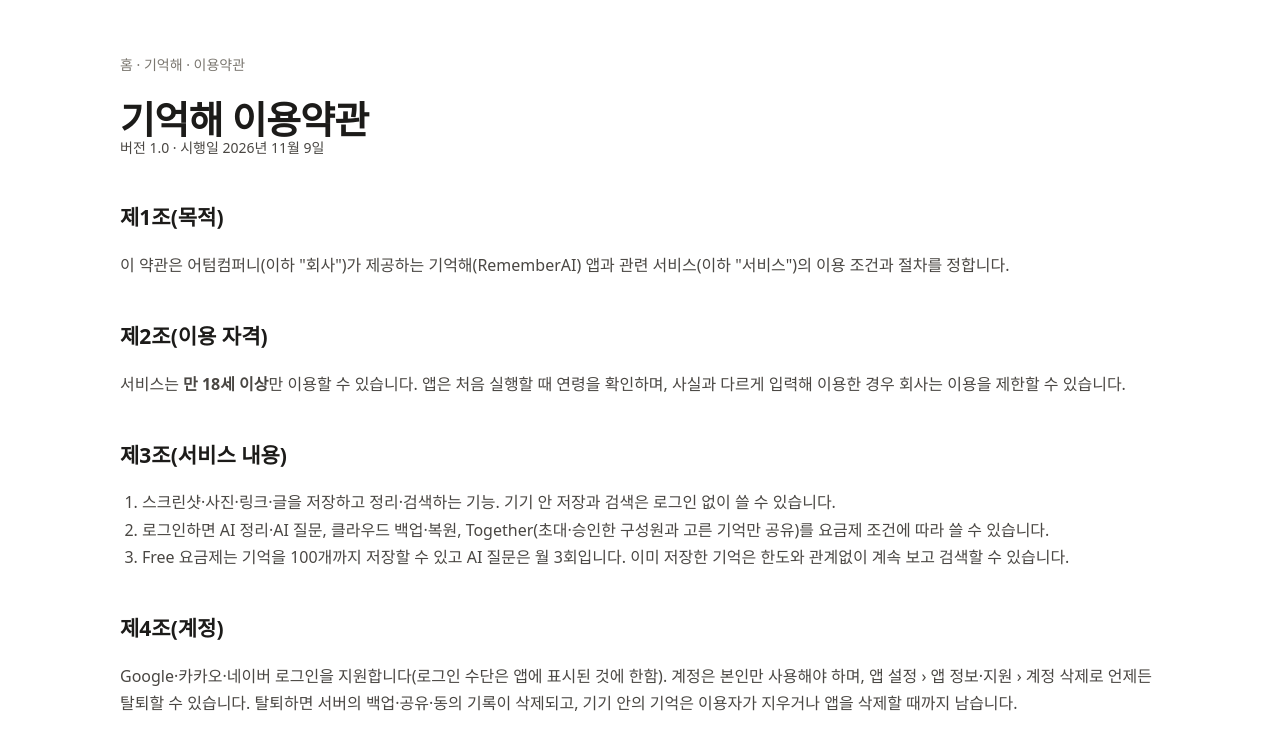
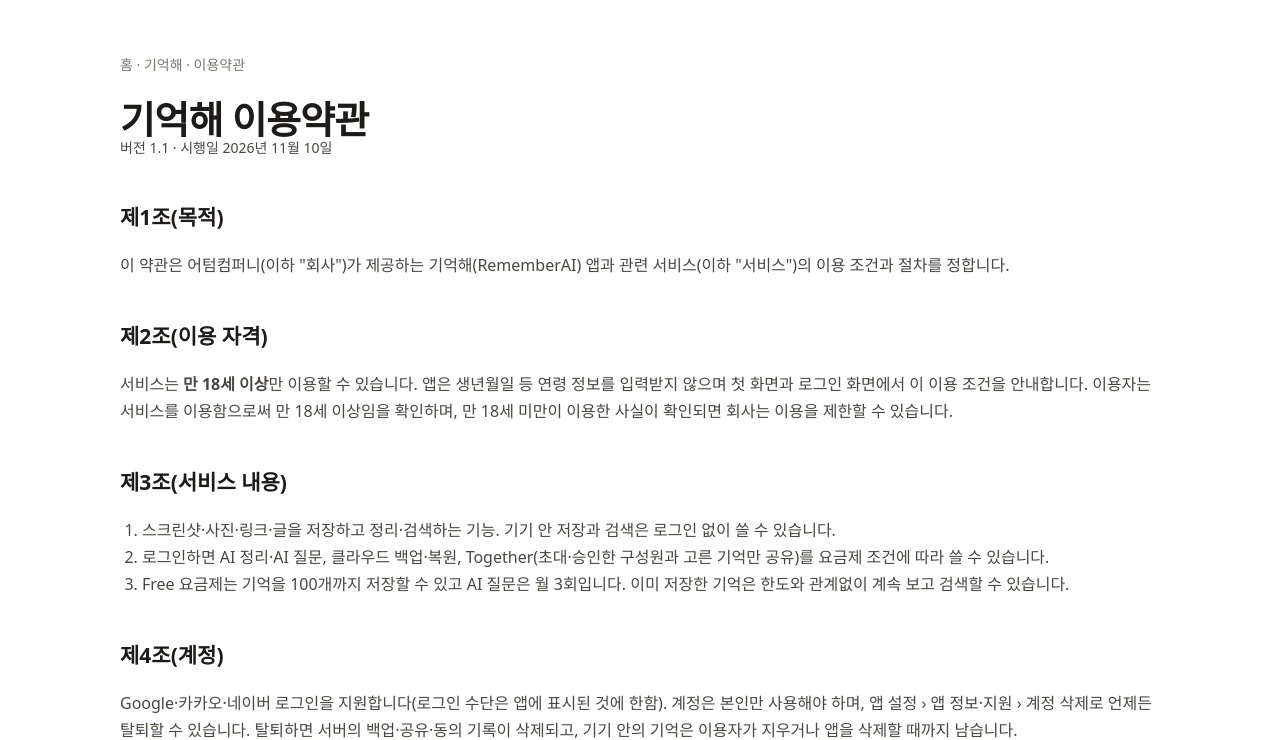
Before and after one commit to autumncompany/autumncompany.github.io, a plain HTML site: page rememberai-terms.html in a window 1280 px wide. Shown: the part 68-808 px from the top of the page. Drawn offline with Linux system fonts and the light colour scheme.

Commit message:
Update rememberai-terms.htmlterms v1.1: age check wording without birth year/month

```diff
--- a/rememberai-terms.html
+++ b/rememberai-terms.html
@@ -32,13 +32,13 @@
 <div class="wrap">
 <div class="crumb"><a href="./">홈</a> · <a href="rememberai.html">기억해</a> · 이용약관</div>
 <h1>기억해 이용약관</h1>
-<p class="meta">버전 1.0 · 시행일 2026년 11월 9일</p>
+<p class="meta">버전 1.1 · 시행일 2026년 11월 10일</p>
 
 <h2>제1조(목적)</h2>
 <p>이 약관은 어텀컴퍼니(이하 "회사")가 제공하는 기억해(RememberAI) 앱과 관련 서비스(이하 "서비스")의 이용 조건과 절차를 정합니다.</p>
 
 <h2>제2조(이용 자격)</h2>
-<p>서비스는 <strong>만 18세 이상</strong>만 이용할 수 있습니다. 앱은 처음 실행할 때 연령을 확인하며, 사실과 다르게 입력해 이용한 경우 회사는 이용을 제한할 수 있습니다.</p>
+<p>서비스는 <strong>만 18세 이상</strong>만 이용할 수 있습니다. 앱은 생년월일 등 연령 정보를 입력받지 않으며 첫 화면과 로그인 화면에서 이 이용 조건을 안내합니다. 이용자는 서비스를 이용함으로써 만 18세 이상임을 확인하며, 만 18세 미만이 이용한 사실이 확인되면 회사는 이용을 제한할 수 있습니다.</p>
 
 <h2>제3조(서비스 내용)</h2>
 <ol>
@@ -83,7 +83,7 @@
 <dt>대표자</dt><dd>조선영</dd>
 <dt>문의</dt><dd><a href="mailto:sy87star@nate.com">sy87star@nate.com</a></dd>
 </dl>
-<p>이 약관은 2026년 11월 9일부터 적용합니다.</p>
+<p>이 약관은 2026년 11월 10일부터 적용합니다(버전 1.1: 연령 확인을 생년월 입력에서 이용 조건 안내로 변경. 이전 버전 1.0은 2026년 11월 9일 시행).</p>
 </div>
 </main>
 <footer class="site-footer">
```
